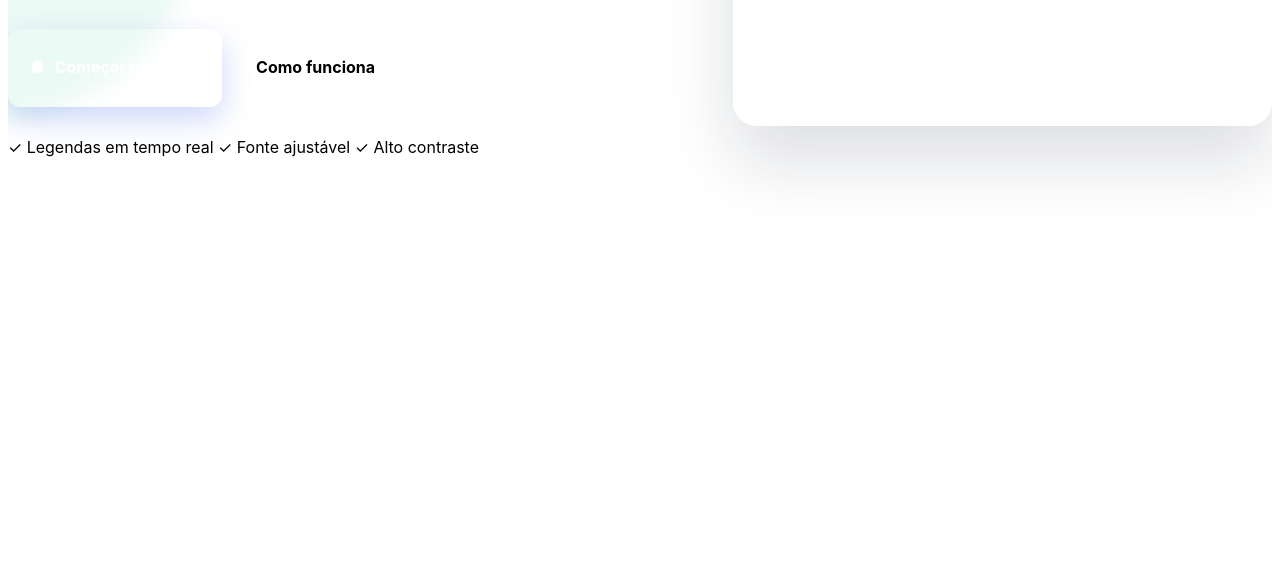
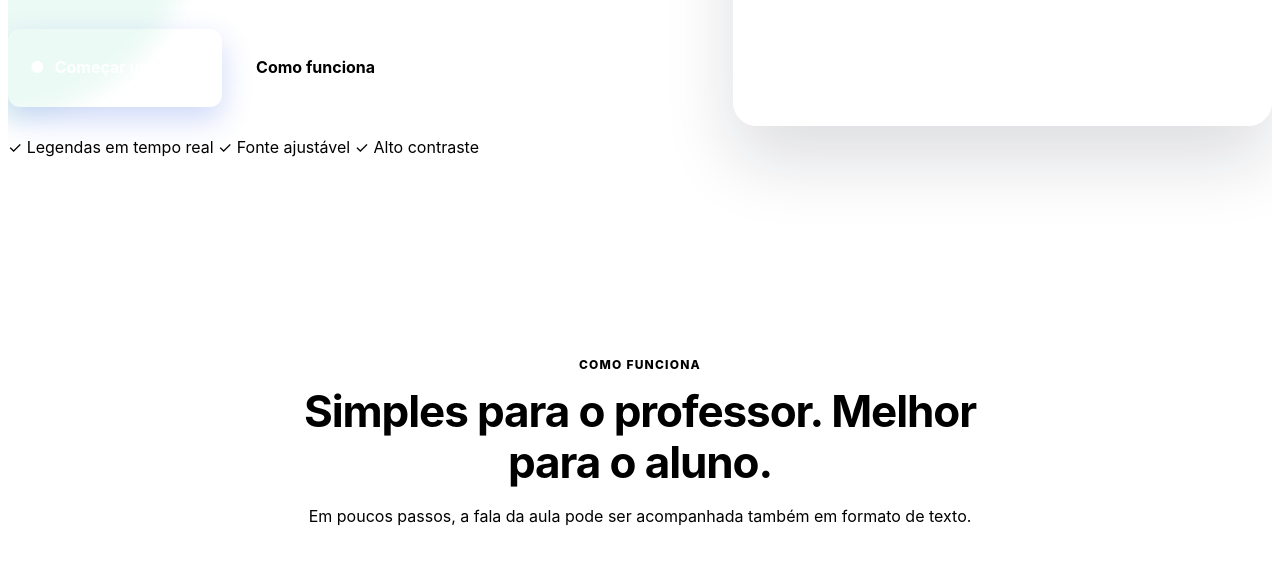
Before and after one commit to khsd098/Projeto-integrador, a website: page public/code.html in a window 1280 px wide. Shown: the part 537-1102 px from the top of the page. Before the commit the page ends 800 px from the top, so only its background shows below. Drawn offline with Linux system fonts and the light colour scheme.

Commit message:
Como funciona - com o titulo - secao

```diff
--- a/public/code.html
+++ b/public/code.html
@@ -98,5 +98,13 @@
                 </div>
             </div>
         </section>
-
+     <section class="como-funciona" id="como-funciona">
+        <div class="container">
+            <div class="titulo-secao">
+                <span>COMO FUNCIONA</span>
+                <h2>Simples para o professor. Melhor para o aluno.</h2>
+                <p>Em poucos passos, a fala da aula pode ser acompanhada também em formato de texto.</p>
+            </div>
+     </section>
+     </section>
 </body>
--- a/public/style.css
+++ b/public/style.css
@@ -378,3 +378,33 @@ a:focus-visible {
     font-size: 17px;
     line-height: 1.55;
 }
+.como-funciona {
+    padding: 100px 0;
+    background: var(--cor-superficie);
+}
+.titulo-secao {
+    max-width: 700px;
+    margin: 0 auto 55px;
+    text-align: center;
+}
+
+
+.titulo-secao > span, .subtitulo {
+    color: var(--cor-primaria);
+    font-size: 12px;
+    font-weight: 800;
+    letter-spacing: 0.1em;
+}
+
+
+.titulo-secao h2 {
+    margin: 10px 0 15px;
+    font-size: clamp(30px, 4vw, 44px);
+    line-height: 1.15;
+    letter-spacing: -0.025em;
+}
+
+.titulo-secao p {
+    color: var(--cor-texto-secundario);
+    font-size: 16px;
+}
```
